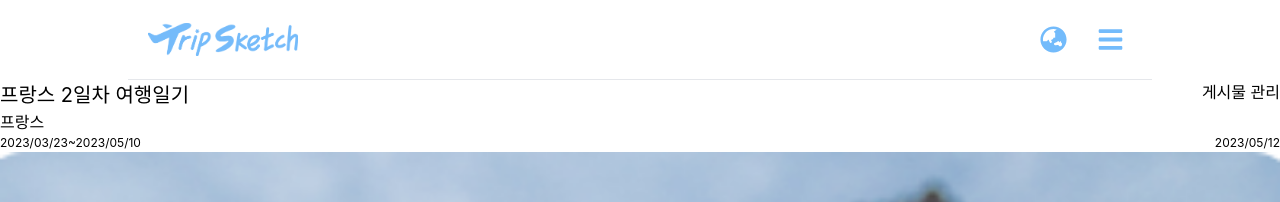
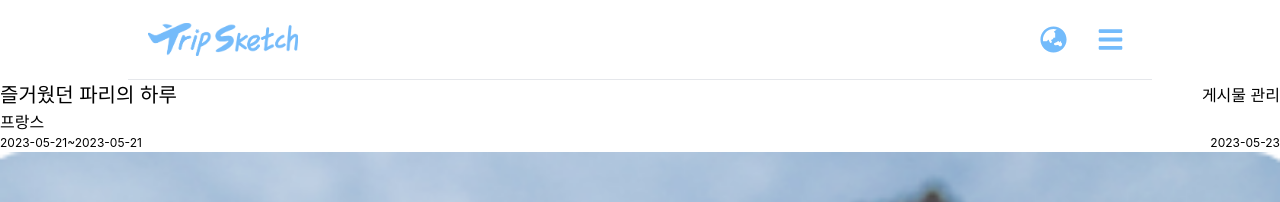
Before and after one commit to rhquddnr95/hg_front, a React (Create React App) app: page /1/1 in a window 1280 px wide. Shown: the top 202 px of the page. Built offline with nearby package versions, Linux system fonts and the light colour scheme; what react-geocode would draw is missing.

Commit message:
Feat : viewPost 컴포넌트 구현

```diff
--- a/src/components/post/ViewPost.tsx
+++ b/src/components/post/ViewPost.tsx
@@ -1,24 +1,77 @@
-//**게시물 조회 컴포넌트 */
+import React, { useState } from "react";
+
+/** 게시물 관련 더미 데이터 */
+const userPost = {
+  user_id: 8147,
+  schedule_id: "123123",
+  title: "즐거웠던 파리의 하루",
+  content: "안녕하세요",
+  location: "프랑스",
+  thumbnail: "http://abc.com/sdf/sdfs",
+  started_at: "2023-05-21 12:32:50",
+  end_at: "2023-05-21 12:32:50",
+  created_at: "2023-05-23 13:52:50",
+  hashtag: "여행",
+  hidden: 0,
+};
+
+/** date 포맷팅 */
+const SliceDate = (date: string) => {
+  return date.slice(0, 10);
+};
+
+/** id 검사 함수 인자: (로그인된 아이디, 해당게시물의 유저아이디)*/
+const IdCetificate = (loginedId: number, postsUserId: number): boolean => {
+  return loginedId === postsUserId ? true : false;
+};
+
+/**게시물 조회 컴포넌트 */
 const ViewPost = () => {
+  const loginedId = 8147;
+  // test용 이미지
   const tripImgUrl = "/trip-image.png";
+  // 게시물 제목 상태관리
+  const [title, setTitle] = useState<string>(userPost.title);
+  // 국가 상태관리
+  const [location, setCountry] = useState<string>(userPost.location);
+  // 여행시작일 상태관리
+  const [startedAt, setStartedAt] = useState<string>(
+    SliceDate(userPost.started_at)
+  );
+  // 여행복귀일 제목 상태관리
+  const [endAt, setEndAt] = useState<string>(SliceDate(userPost.end_at));
+  // 게시물 작성일 상태관리
+  const [createdAt, setCreatedAt] = useState<string>(
+    SliceDate(userPost.created_at)
+  );
+  // 게시물 내용 상태관리
+  const [content, setContent] = useState<string>(userPost.content);
   return (
     <>
-      <div className="w-[100%] m-[0px] m-[auto]  ">
+      <article className="w-[100%] m-[0px] m-[auto] ">
         <div className="flex justify-between">
-          <span className="text-[20px]">프랑스 2일차 여행일기</span>
-          <span>게시물 관리</span>
+          <span className="text-[20px]">{title}</span>
+          {/* 로그인된 id 가 게시물의 유저 id가 같으면 게시물 관리 버튼 생성 */}
+          {IdCetificate(loginedId, userPost.user_id) ? (
+            <button>게시물 관리</button>
+          ) : (
+            <span></span>
+          )}
         </div>
         <div>
-          <h2>프랑스</h2>
+          <h2>{location}</h2>
         </div>
         <div className="flex justify-between">
-          <span className="text-[12px]">2023/03/23~2023/05/10</span>
-          <span className="text-[12px]">2023/05/12</span>
+          <span className="text-[12px]">
+            {startedAt}~{endAt}
+          </span>
+          <span className="text-[12px]">{createdAt}</span>
         </div>
-        <div className="">
+        <div className="w-[100%]">
           <img className="w-[100%]" src={tripImgUrl} alt={"여행이미지"}></img>
+          {content}
         </div>
-      </div>
+      </article>
     </>
   );
 };
```
